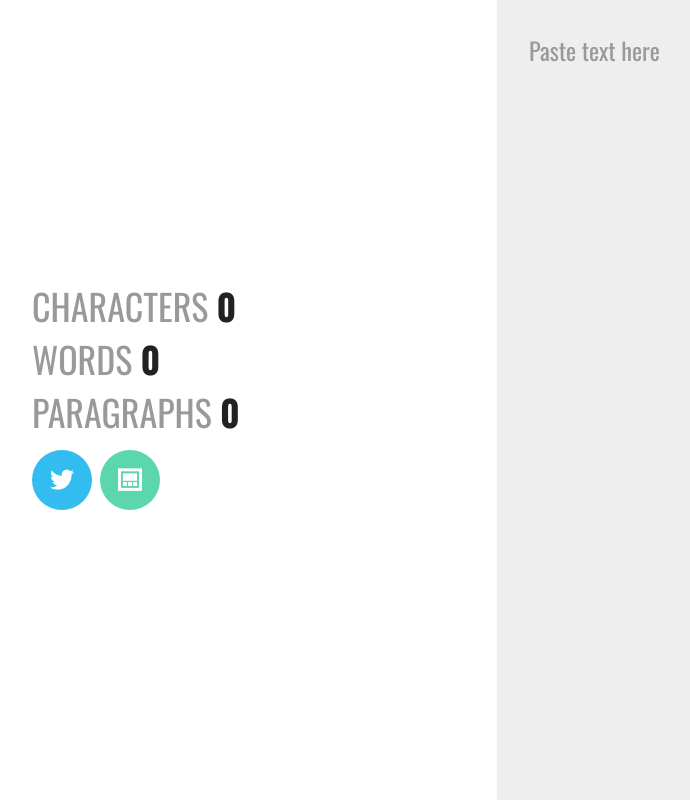
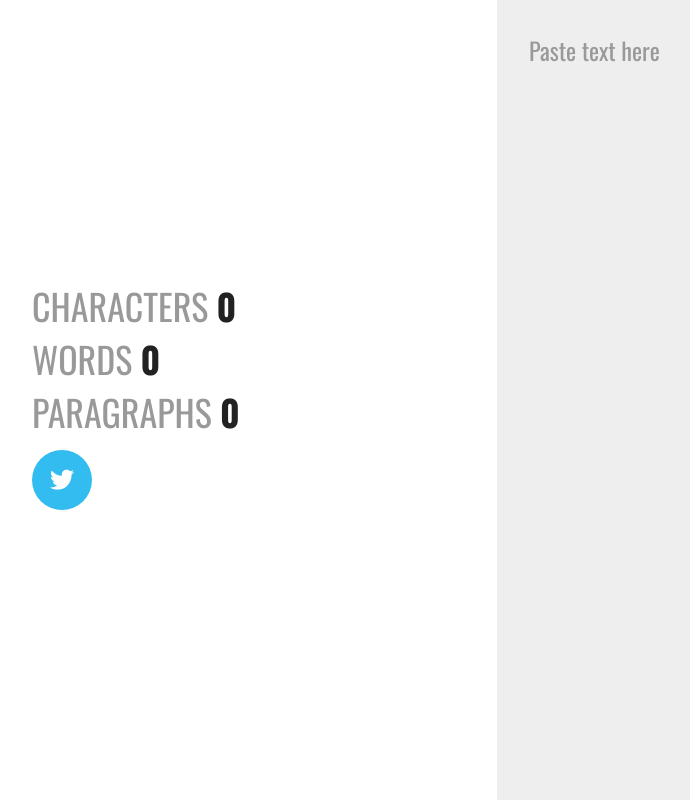
Before and after one commit to ryandunnewold/jscharactercount, a plain HTML site: page index.html in a window 1280 px wide. Shown: the whole page, without its empty margins (143-833 px from the left). Drawn offline with nearby package versions, Linux system fonts and the light colour scheme.

Commit message:
Update index.html

```diff
--- a/index.html
+++ b/index.html
@@ -27,9 +27,6 @@
             <a href='https://twitter.com/ryandunnewold' target='_blank'>
               <span class='icon-twitter'></span>
             </a>
-            <a href='https://metova.com' target='_blank'>
-              <span class='icon-website'></span>
-            </a>
           </div>
         </div>
       </div>
```
